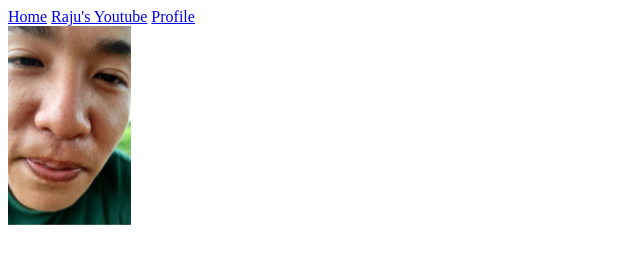
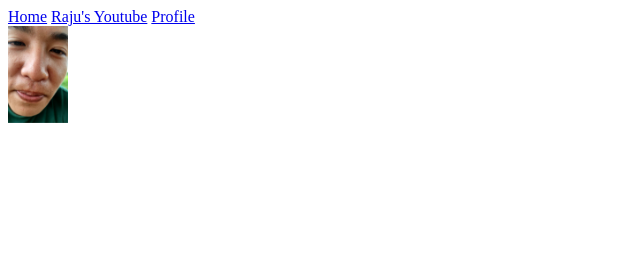
Before and after one commit to Pawansubedi90558/pawan, a plain HTML site: page raju.html in a window 1280 px wide. Shown: the whole page, without its empty margins (0-640 px from the left). Drawn offline with Linux system fonts and the light colour scheme.

Commit message:
Update raju.html

```diff
--- a/raju.html
+++ b/raju.html
@@ -12,7 +12,7 @@
             <a href="raju.html">Home</a>
             <a href="https://www.youtube.com/channel/UCMf0OLJE-DIZ-y5sxIu2oqQ">Raju's Youtube</a>
             <a href="humanity.html">Profile</a><br>
-            <img src="vuda.jpg" alt="Tongrangay" width="123px">
+            <img src="vuda.jpg" alt="Tongrangay" width="60px">
         </nav>
     </section>
 </body>
```
